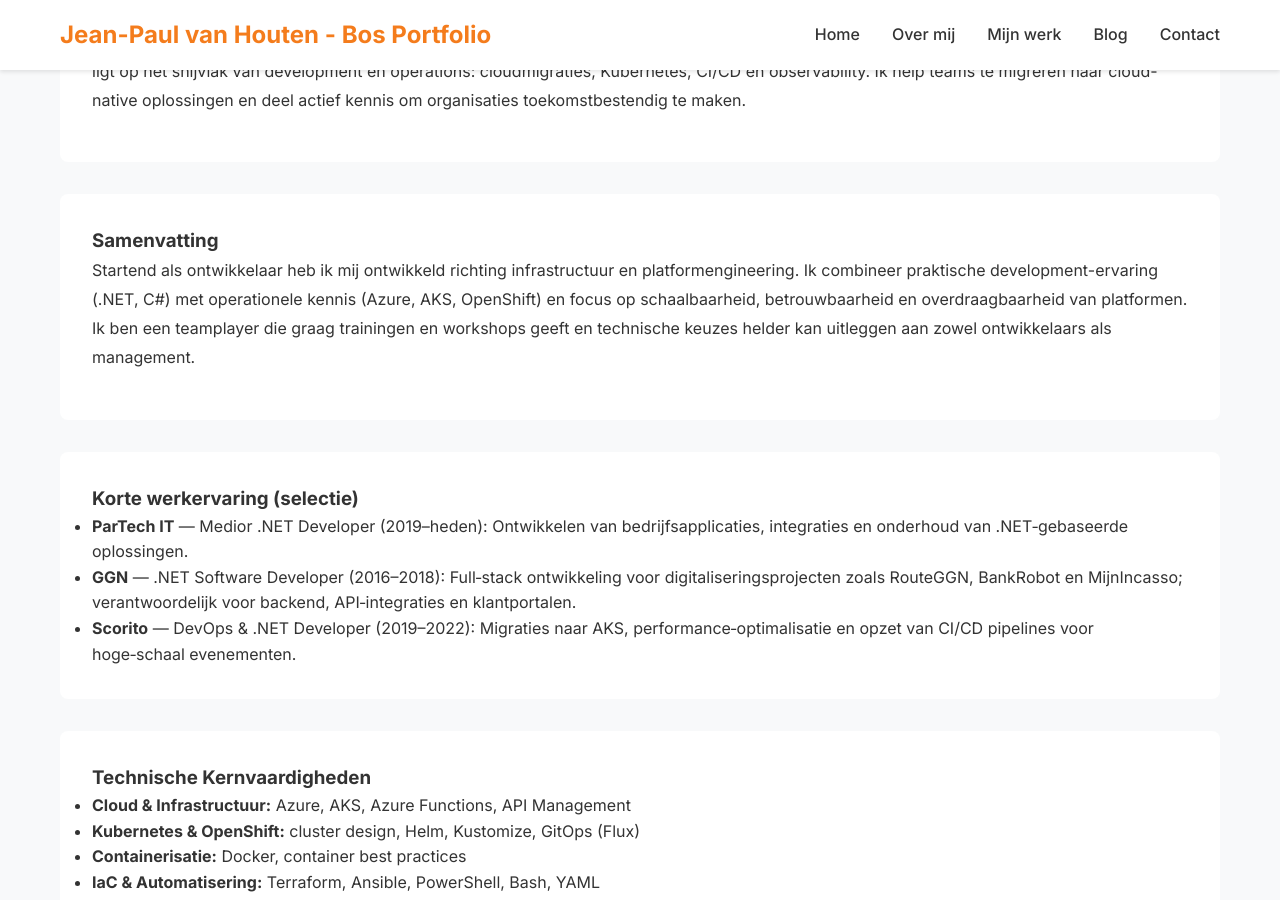
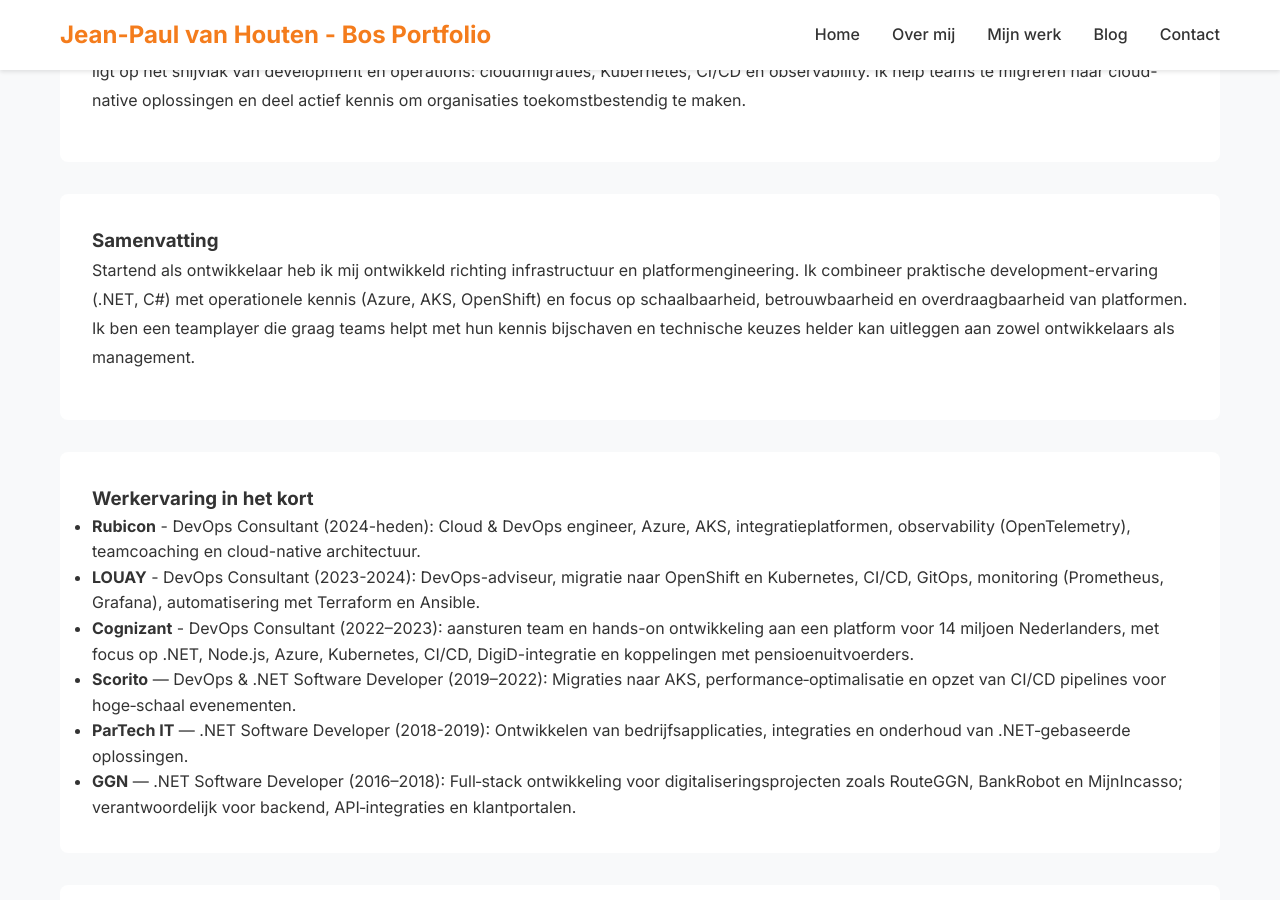
Before and after one commit to vanhoutenbos/personal-website, a Jekyll site: the page built from _pages/about.html, in a window 1280 px wide and 900 px high, scrolled down 229 px. Built offline with Jekyll 4.4.1, drawn with Linux system fonts in a browser that asks for light colours.

Commit message:
site update

```diff
--- a/_pages/about.html
+++ b/_pages/about.html
@@ -13,15 +13,19 @@
 
   <section class="content-section">
     <h3>Samenvatting</h3>
-    <p>Startend als ontwikkelaar heb ik mij ontwikkeld richting infrastructuur en platformengineering. Ik combineer praktische development-ervaring (.NET, C#) met operationele kennis (Azure, AKS, OpenShift) en focus op schaalbaarheid, betrouwbaarheid en overdraagbaarheid van platformen. Ik ben een teamplayer die graag trainingen en workshops geeft en technische keuzes helder kan uitleggen aan zowel ontwikkelaars als management.</p>
+    <p>Startend als ontwikkelaar heb ik mij ontwikkeld richting infrastructuur en platformengineering. Ik combineer praktische development-ervaring (.NET, C#) met operationele kennis (Azure, AKS, OpenShift) en focus op schaalbaarheid, betrouwbaarheid en overdraagbaarheid van platformen. Ik ben een teamplayer die graag teams helpt met hun kennis bijschaven en technische keuzes helder kan uitleggen aan zowel ontwikkelaars als management.</p>
   </section>
 
   <section class="content-section">
-    <h3>Korte werkervaring (selectie)</h3>
+    <h3>Werkervaring in het kort</h3>
     <ul>
-      <li><strong>ParTech IT</strong> — Medior .NET Developer (2019–heden): Ontwikkelen van bedrijfsapplicaties, integraties en onderhoud van .NET‑gebaseerde oplossingen.</li>
+      <li><strong>Rubicon</strong> - DevOps Consultant (2024-heden): Cloud & DevOps engineer, Azure, AKS, integratieplatformen, observability (OpenTelemetry), teamcoaching en cloud-native architectuur.</li>
+      <li><strong>LOUAY</strong> - DevOps Consultant (2023-2024): DevOps-adviseur, migratie naar OpenShift en Kubernetes, CI/CD, GitOps, monitoring (Prometheus, Grafana), automatisering met Terraform en Ansible.</li>
+      <li><strong>Cognizant</strong> - DevOps Consultant (2022–2023):  aansturen team en hands-on ontwikkeling aan een platform voor 14 miljoen Nederlanders, met focus op .NET, Node.js, Azure, Kubernetes, CI/CD, DigiD-integratie en koppelingen met pensioenuitvoerders.</li>
+      <li><strong>Scorito</strong> — DevOps & .NET Software Developer (2019–2022): Migraties naar AKS, performance‑optimalisatie en opzet van CI/CD pipelines voor hoge‑schaal evenementen.</li>
+      <li><strong>ParTech IT</strong> — .NET Software Developer (2018-2019): Ontwikkelen van bedrijfsapplicaties, integraties en onderhoud van .NET‑gebaseerde oplossingen.</li>
       <li><strong>GGN</strong> — .NET Software Developer (2016–2018): Full‑stack ontwikkeling voor digitaliseringsprojecten zoals RouteGGN, BankRobot en MijnIncasso; verantwoordelijk voor backend, API‑integraties en klantportalen.</li>
-      <li><strong>Scorito</strong> — DevOps & .NET Developer (2019–2022): Migraties naar AKS, performance‑optimalisatie en opzet van CI/CD pipelines voor hoge‑schaal evenementen.</li>
+
     </ul>
   </section>
 
--- a/_pages/portfolio.html
+++ b/_pages/portfolio.html
@@ -40,7 +40,7 @@
         <li>Bouwen van integratieplatformcomponenten met Azure Functions, Logic Apps en Container Apps.</li>
         <li>Implementeren van observability (OpenTelemetry) en opzetten van dashboards/alerts.</li>
         <li>Opstellen van documentatie, runbooks en migratie-guides voor teams.</li>
-        <li>Workshops en hands-on coaching voor ontwikkelteams tijdens migratiesprints.</li>
+        <li>Kennis delen en hands-on coaching voor ontwikkelteams tijdens migratiesprints.</li>
       </ul>
       <h5>Resultaat</h5>
       <p>Tientallen services succesvol gemigreerd of herbouwd; teams zijn getraind en hebben toegang tot herbruikbare integratiepatronen en documentatie. De basis voor verdere migraties is gelegd met duidelijke processen en tools.</p>
@@ -56,7 +56,7 @@
       <h5>Activiteiten</h5>
       <ul>
         <li>Opzetten van OpenShift-architectuur en resource-groepen.</li>
-        <li>Workshops en hands-on Kubernetes-training voor teams.</li>
+        <li>Kennisdeling en hands-on Kubernetes-training voor teams.</li>
         <li>Ontwerpen van containerstrategieën, namespace- en resource-beleid.</li>
         <li>Opzetten van monitoring en alerting (Prometheus, Grafana) en integratie met bestaande tools.</li>
         <li>Implementeren van CI/CD pipelines en evalueren van GitOps met Flux.</li>
--- a/index.html
+++ b/index.html
@@ -27,6 +27,6 @@
 
   <section class="content-section">
     <h2>Wil je samenwerken?</h2>
-    <p>Bekijk mijn <a href="{{ '/portfolio' | relative_url }}">portfolio</a> of <a href="{{ '/contact' | relative_url }}">neem contact op</a> voor opdrachten, samenwerking of het organiseren van een workshop.</p>
+    <p>Bekijk mijn <a href="{{ '/portfolio' | relative_url }}">portfolio</a> of <a href="{{ '/contact' | relative_url }}">neem contact op</a> voor opdrachten en samenwerking.</p>
   </section>
 </div>
```
